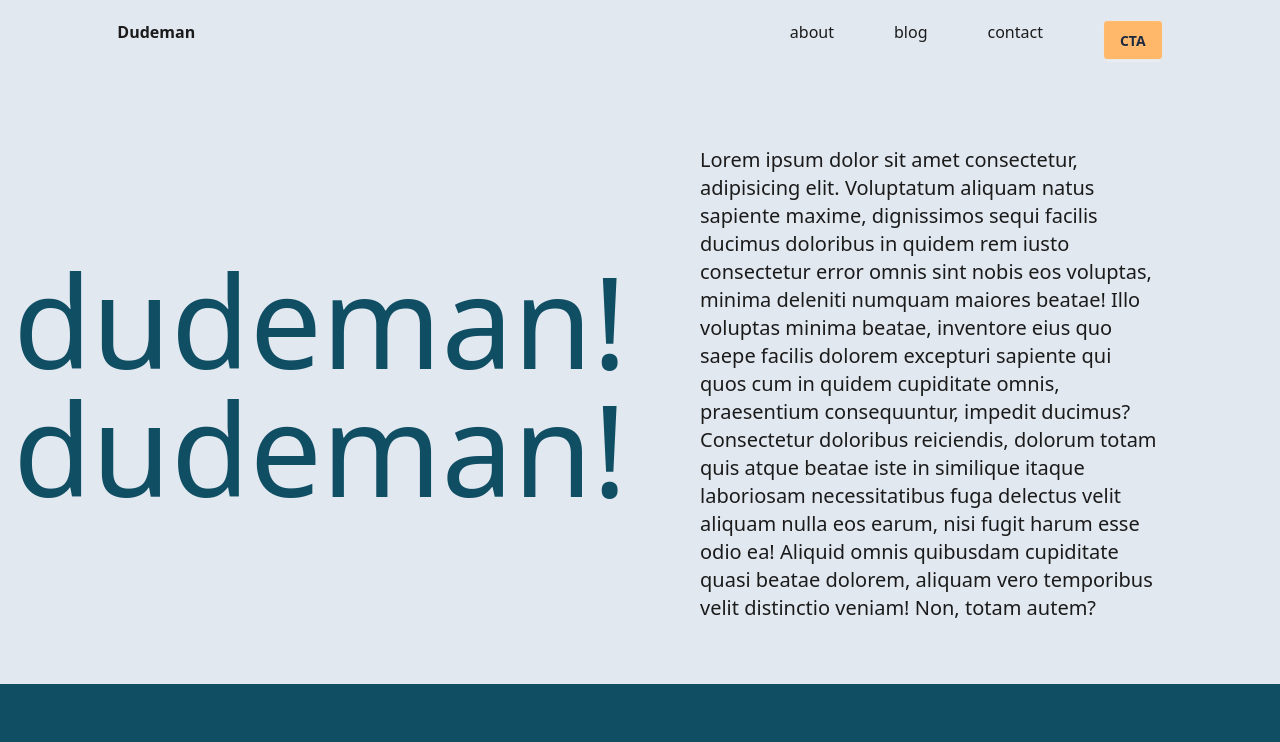
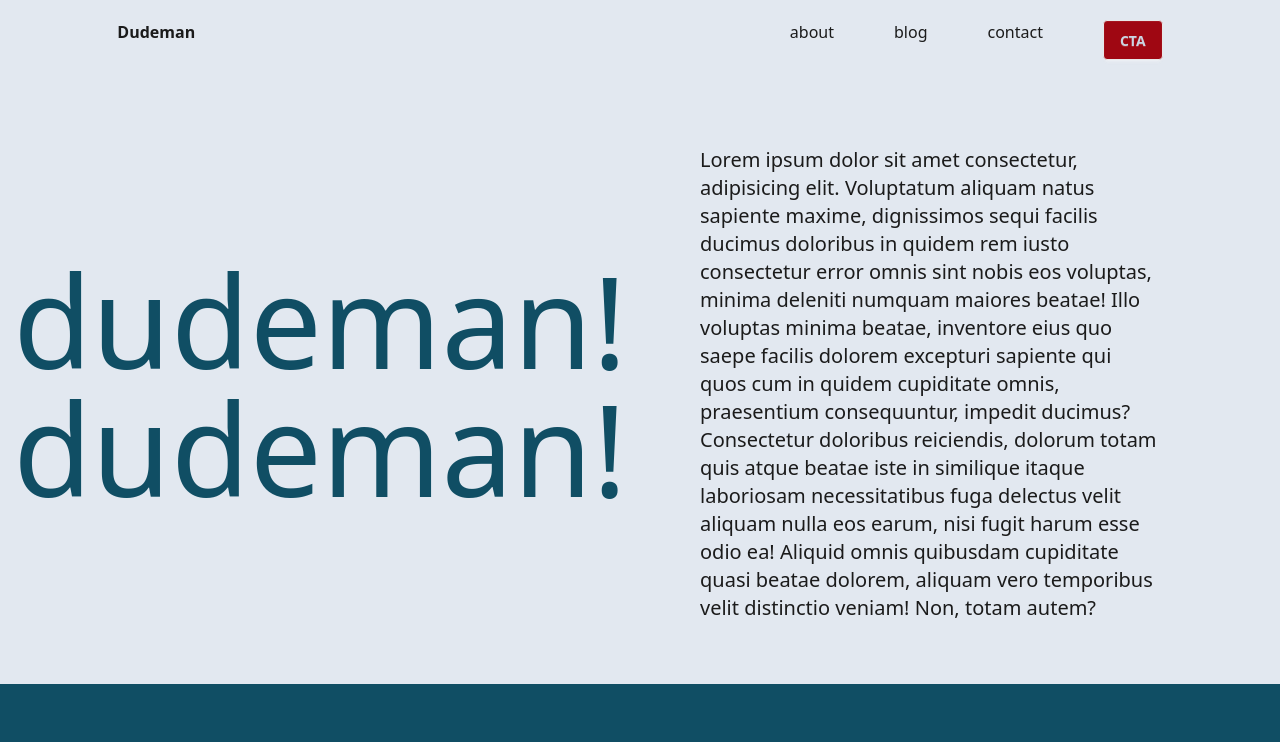
Before and after one commit to bobbythree/react-practice-app, a React (Vite) app: page / in a window 1280 px wide. Shown: the top 742 px of the page. Built offline with nearby package versions, Linux system fonts and the light colour scheme.

Commit message:
change dropdown color

```diff
--- a/src/components/Navbar.jsx
+++ b/src/components/Navbar.jsx
@@ -15,7 +15,7 @@ export default function Navbar() {
           <a href={link.href} key={link.id}>{link.title}</a>
         ))}
       <div className="dropdown dropdown-hover">
-      <div tabIndex={0} role="button" className="btn mb-1 bg-orange-300 text-slate-800">CTA</div>
+      <div tabIndex={0} role="button" className="btn mb-1 bg-red-800 text-slate-300">CTA</div>
         <ul tabIndex={0} className="dropdown-content menu bg-slate-600 rounded-box z-1 w-52 p-2 shadow-sm">
           <li className="text-slate-200"><a>Item 1</a></li>
           <li className="text-slate-200"><a>Item 2</a></li>
```
